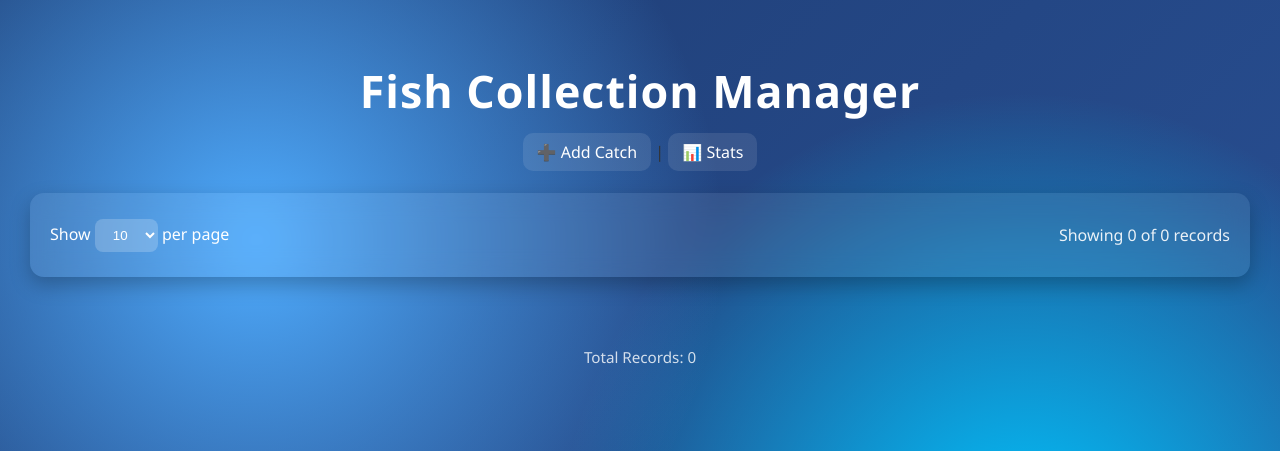
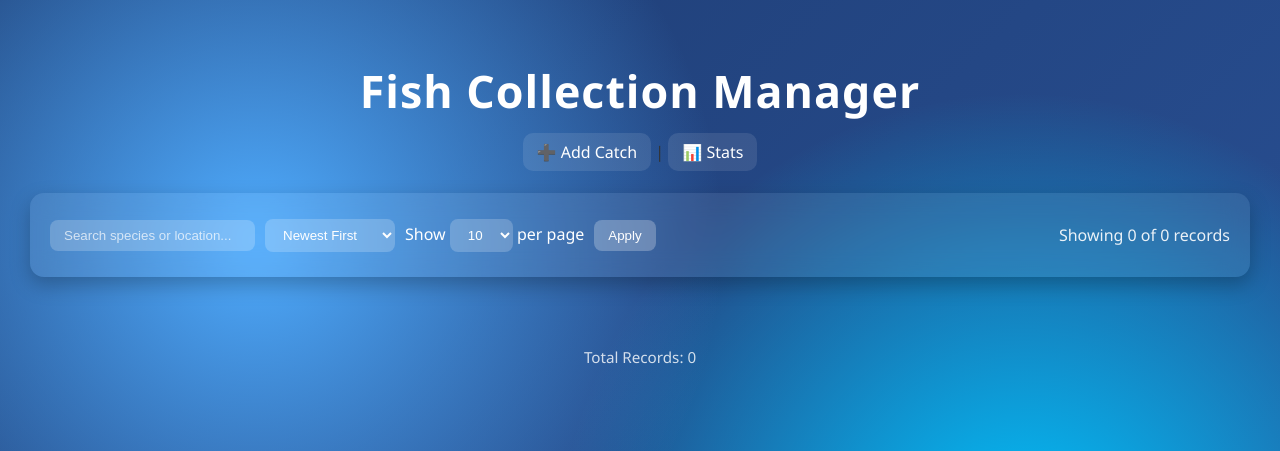
Before and after one commit to Arfrial/fish-manager, a Flask app: page / in a window 1280 px wide. Shown: the top 451 px of the page. Run offline with Flask 3, Linux system fonts and the light colour scheme; data that the repository does not hold is empty; some libraries are stand-ins or nearby versions.

Commit message:
search and filter implementation

```diff
--- a/app.py
+++ b/app.py
@@ -25,7 +25,6 @@ def list_catches():
 
     # Page size logic (cookie persistence)
     page_size_param = request.args.get("page_size")
-
     if page_size_param:
         page_size = int(page_size_param)
     else:
@@ -33,48 +32,47 @@ def list_catches():
 
     offset = (page - 1) * page_size
 
-    base_query = """
-        SELECT * FROM catches
-        WHERE species ILIKE %s OR location ILIKE %s
-    """
+    # --- BASE QUERY ---
+    base_query = "SELECT * FROM catches"
+    count_query = "SELECT COUNT(*) FROM catches"
+    params = []
+    count_params = []
 
-    order_clause = "ORDER BY catch_date DESC"
+    # --- SEARCH FILTER ---
+    if search:
+        base_query += " WHERE species ILIKE %s OR location ILIKE %s"
+        count_query += " WHERE species ILIKE %s OR location ILIKE %s"
+        params.extend([f"%{search}%", f"%{search}%"])
+        count_params.extend([f"%{search}%", f"%{search}%"])
+
+    # --- SORTING ---
+    order_clause = " ORDER BY catch_date DESC"
 
     if sort == "date_asc":
-        order_clause = "ORDER BY catch_date ASC"
+        order_clause = " ORDER BY catch_date ASC"
     elif sort == "species":
-        order_clause = "ORDER BY species ASC"
+        order_clause = " ORDER BY species ASC"
     elif sort == "weight_desc":
-        order_clause = "ORDER BY weight_lbs DESC NULLS LAST"
+        order_clause = " ORDER BY weight_lbs DESC NULLS LAST"
 
+    # --- FINAL QUERY ---
     final_query = f"""
         {base_query}
         {order_clause}
         LIMIT %s OFFSET %s
     """
 
+    params.extend([page_size, offset])
+
     conn = get_db_connection()
     cur = conn.cursor()
 
-    cur.execute(
-        final_query,
-        (f"%{search}%", f"%{search}%", page_size, offset),
-    )
-
+    cur.execute(final_query, params)
     catches = cur.fetchall()
 
-    cur.execute("SELECT COALESCE(AVG(weight_lbs), 0) FROM catches")
-    avg_weight = cur.fetchone()[0]
-
-    cur.execute("SELECT COALESCE(MAX(weight_lbs), 0) FROM catches")
-    max_weight = cur.fetchone()[0]
-
-    cur.execute("SELECT COUNT(*) FROM catches;")
+    # Filtered total count (IMPORTANT FIX)
+    cur.execute(count_query, count_params)
     total_records = cur.fetchone()[0]
-
-    # Clean formatting
-    avg_weight = round(float(avg_weight), 2)
-    max_weight = float(max_weight)
 
     cur.close()
     conn.close()
@@ -89,7 +87,6 @@ def list_catches():
         sort=sort,
     ))
 
-    # Store page size in cookie for 30 days
     response.set_cookie("page_size", str(page_size), max_age=30 * 24 * 60 * 60)
 
     return response
--- a/templates/list.html
+++ b/templates/list.html
@@ -114,6 +114,33 @@
     .controls select:focus {
         outline: 2px solid #aee9ff;
     }
+
+    .controls input {
+    padding: 8px 14px;
+    border-radius: 8px;
+    border: none;
+    background: rgba(255,255,255,0.2);
+    color: white;
+    font-weight: 500;
+}
+
+.controls input::placeholder {
+    color: rgba(255,255,255,0.7);
+}
+
+.controls button {
+    padding: 8px 14px;
+    border-radius: 8px;
+    border: none;
+    background: rgba(255,255,255,0.25);
+    color: white;
+    cursor: pointer;
+    transition: background 0.2s ease;
+}
+
+.controls button:hover {
+    background: rgba(255,255,255,0.35);
+}
 
     /* GRID */
     .cards {
@@ -287,11 +314,28 @@
 </div>
 
 <div class="controls">
-    <form method="get" style="display:flex; align-items:center; gap:10px;">
+    <form method="get" style="display:flex; align-items:center; gap:10px; flex-wrap:wrap;">
+
+        <!-- Search Bar -->
+        <input type="text"
+            name="search"
+            placeholder="Search species or location..."
+            value="{{ search if search else '' }}">
+
+        <!-- Sort Dropdown -->
+        <select name="sort">
+            <option value="">Sort By</option>
+            <option value="date_desc" {{ "selected" if sort == "date_desc" else "" }}>Newest First</option>
+            <option value="date_asc" {{ "selected" if sort == "date_asc" else "" }}>Oldest First</option>
+            <option value="species_asc" {{ "selected" if sort == "species_asc" else "" }}>Species A-Z</option>
+            <option value="weight_desc" {{ "selected" if sort == "weight_desc" else "" }}>Heaviest First</option>
+        </select>
+
+        <!-- Page Size -->
         <label>
             Show
-            <select name="page_size" onchange="this.form.submit()">
-                <option value="5" {{ "selected" if page_size == 5 else "" }}>5</option>
+            <select name="page_size">
+                option value="5" {{ "selected" if page_size == 5 else "" }}>5</option>
                 <option value="10" {{ "selected" if page_size == 10 else "" }}>10</option>
                 <option value="20" {{ "selected" if page_size == 20 else "" }}>20</option>
                 <option value="50" {{ "selected" if page_size == 50 else "" }}>50</option>
@@ -299,8 +343,8 @@
             per page
         </label>
 
-        <input type="hidden" name="search" value="{{ search }}">
-        <input type="hidden" name="sort" value="{{ sort }}">
+        <button type="submit">Apply</button>
+
     </form>
 
     <p>
```
